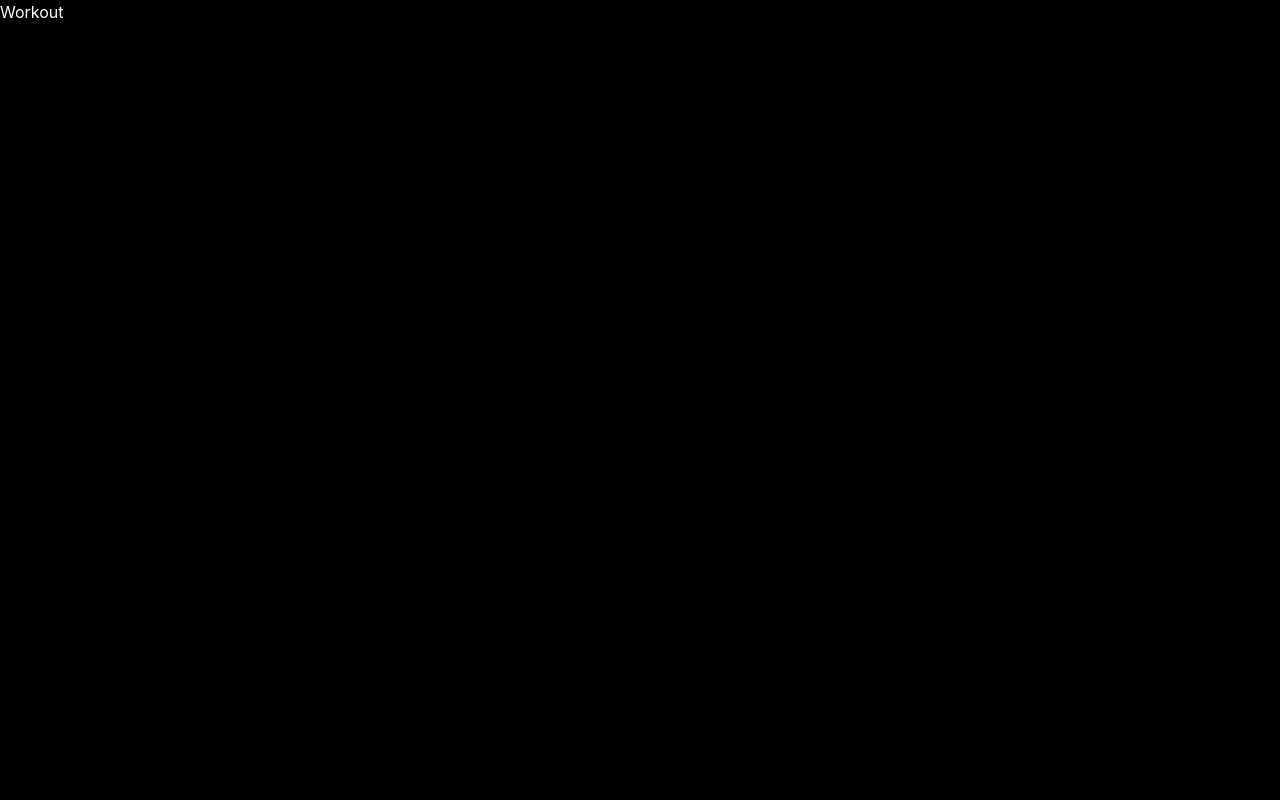
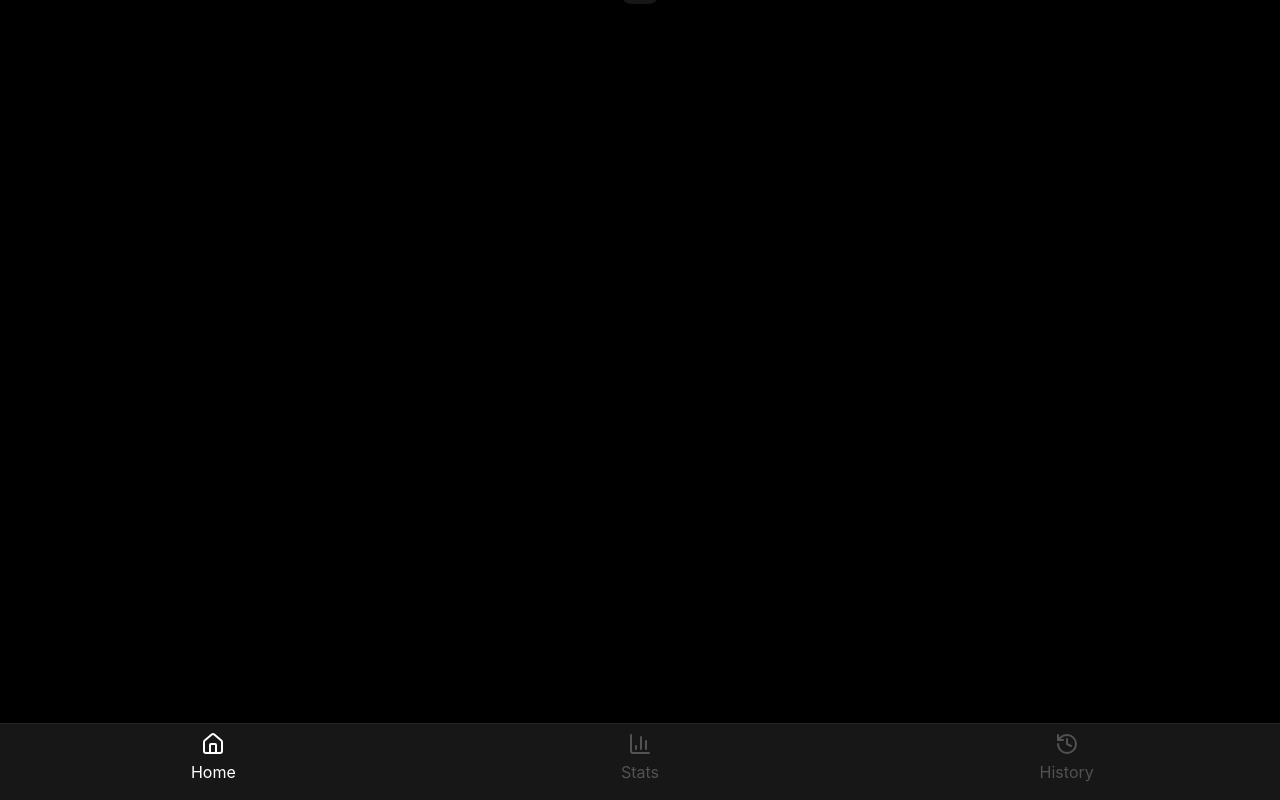
Before and after one commit to pashkes/treadmill-pwa, a React (Vite) app: page / in a window 1280 px wide. Built offline with nearby package versions, Linux system fonts and the light colour scheme.

Commit message:
Add runtime app shell

```diff
--- a/src/App.tsx
+++ b/src/App.tsx
@@ -1,3 +1,34 @@
+import { useEffect } from 'react';
+import { useAppStore } from './app/app-store';
+import { migrateLegacyLocalStorageWorkouts } from './db/workout-repository';
+import { HomeScreen } from './features/home/HomeScreen';
+import { LiveScreen } from './features/live/LiveScreen';
+import { StatsScreen } from './features/stats/StatsScreen';
+import { HistoryScreen } from './features/workouts/HistoryScreen';
+import { WorkoutDetailScreen } from './features/workouts/WorkoutDetailScreen';
+import { TabBar } from './ui/TabBar';
+import { Toast } from './ui/Toast';
+
 export function App() {
-  return <div className="min-h-dvh bg-black text-white">Workout</div>;
+  const screen = useAppStore((state) => state.screen);
+  const showToast = useAppStore((state) => state.showToast);
+
+  useEffect(() => {
+    migrateLegacyLocalStorageWorkouts().catch((error) => {
+      console.error(error);
+      showToast('Не удалось перенести старые тренировки');
+    });
+  }, [showToast]);
+
+  return (
+    <div className="min-h-dvh bg-black text-white">
+      {screen === 'home' && <HomeScreen />}
+      {screen === 'live' && <LiveScreen />}
+      {screen === 'stats' && <StatsScreen />}
+      {screen === 'history' && <HistoryScreen />}
+      {screen === 'detail' && <WorkoutDetailScreen />}
+      <TabBar />
+      <Toast />
+    </div>
+  );
 }
--- /dev/null
+++ b/src/app/app-store.ts
@@ -0,0 +1,33 @@
+import { create } from 'zustand';
+import type { StatsPeriod } from '../domain/stats';
+
+export type ScreenName = 'home' | 'stats' | 'history' | 'detail' | 'live';
+
+type ToastState = {
+  message: string;
+  visible: boolean;
+};
+
+type AppState = {
+  screen: ScreenName;
+  selectedWorkoutId: number | null;
+  statsPeriod: StatsPeriod;
+  toast: ToastState;
+  showScreen: (screen: ScreenName) => void;
+  showWorkoutDetail: (id: number) => void;
+  setStatsPeriod: (period: StatsPeriod) => void;
+  showToast: (message: string) => void;
+  hideToast: () => void;
+};
+
+export const useAppStore = create<AppState>((set) => ({
+  screen: 'home',
+  selectedWorkoutId: null,
+  statsPeriod: 'week',
+  toast: { message: '', visible: false },
+  showScreen: (screen) => set({ screen }),
+  showWorkoutDetail: (id) => set({ selectedWorkoutId: id, screen: 'detail' }),
+  setStatsPeriod: (statsPeriod) => set({ statsPeriod }),
+  showToast: (message) => set({ toast: { message, visible: true } }),
+  hideToast: () => set((state) => ({ toast: { ...state.toast, visible: false } })),
+}));
--- /dev/null
+++ b/src/features/home/HomeScreen.tsx
@@ -0,0 +1,3 @@
+export function HomeScreen() {
+  return <main className="min-h-dvh pb-24" />;
+}
--- /dev/null
+++ b/src/features/live/LiveScreen.tsx
@@ -0,0 +1,3 @@
+export function LiveScreen() {
+  return <main className="min-h-dvh pb-8" />;
+}
--- /dev/null
+++ b/src/features/stats/StatsScreen.tsx
@@ -0,0 +1,3 @@
+export function StatsScreen() {
+  return <main className="min-h-dvh pb-24" />;
+}
--- /dev/null
+++ b/src/features/workouts/HistoryScreen.tsx
@@ -0,0 +1,3 @@
+export function HistoryScreen() {
+  return <main className="min-h-dvh pb-24" />;
+}
--- /dev/null
+++ b/src/features/workouts/WorkoutDetailScreen.tsx
@@ -0,0 +1,3 @@
+export function WorkoutDetailScreen() {
+  return <main className="min-h-dvh pb-8" />;
+}
--- /dev/null
+++ b/src/ui/TabBar.tsx
@@ -0,0 +1,31 @@
+import { BarChart3, History, Home } from 'lucide-react';
+import { useAppStore, type ScreenName } from '../app/app-store';
+
+const tabs: Array<{ screen: ScreenName; label: string; Icon: typeof Home }> = [
+  { screen: 'home', label: 'Home', Icon: Home },
+  { screen: 'stats', label: 'Stats', Icon: BarChart3 },
+  { screen: 'history', label: 'History', Icon: History },
+];
+
+export function TabBar() {
+  const screen = useAppStore((state) => state.screen);
+  const showScreen = useAppStore((state) => state.showScreen);
+
+  if (screen === 'live' || screen === 'detail') return null;
+
+  return (
+    <nav className="fixed inset-x-0 bottom-0 z-50 flex border-t border-neutral-800 bg-neutral-900 pb-[max(env(safe-area-inset-bottom),16px)] pt-2">
+      {tabs.map(({ screen: tabScreen, label, Icon }) => (
+        <button
+          key={tabScreen}
+          type="button"
+          className={`flex flex-1 flex-col items-center gap-1 text-[10px] font-medium ${screen === tabScreen ? 'text-white' : 'text-neutral-600'}`}
+          onClick={() => showScreen(tabScreen)}
+        >
+          <Icon size={24} />
+          {label}
+        </button>
+      ))}
+    </nav>
+  );
+}
--- /dev/null
+++ b/src/ui/Toast.tsx
@@ -0,0 +1,23 @@
+import { useEffect } from 'react';
+import { useAppStore } from '../app/app-store';
+
+export function Toast() {
+  const toast = useAppStore((state) => state.toast);
+  const hideToast = useAppStore((state) => state.hideToast);
+
+  useEffect(() => {
+    if (!toast.visible) return;
+    const timer = window.setTimeout(hideToast, 2800);
+    return () => window.clearTimeout(timer);
+  }, [hideToast, toast.visible]);
+
+  return (
+    <div
+      className={`fixed left-1/2 top-[60px] z-[9998] -translate-x-1/2 rounded-full bg-neutral-900 px-5 py-3 text-sm font-semibold text-white shadow-2xl transition-transform duration-300 ${
+        toast.visible ? 'translate-y-0' : '-translate-y-20'
+      }`}
+    >
+      {toast.message}
+    </div>
+  );
+}
```
